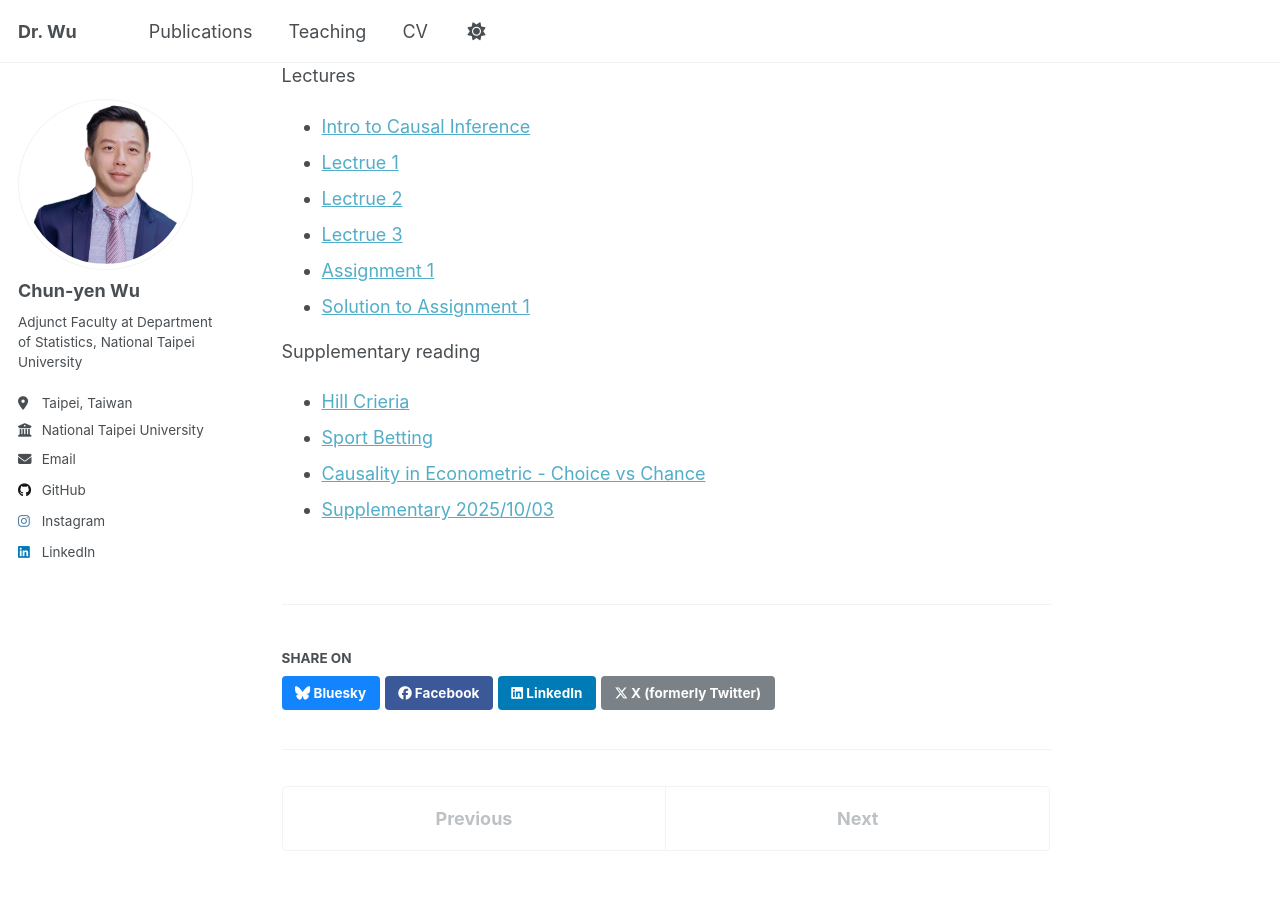
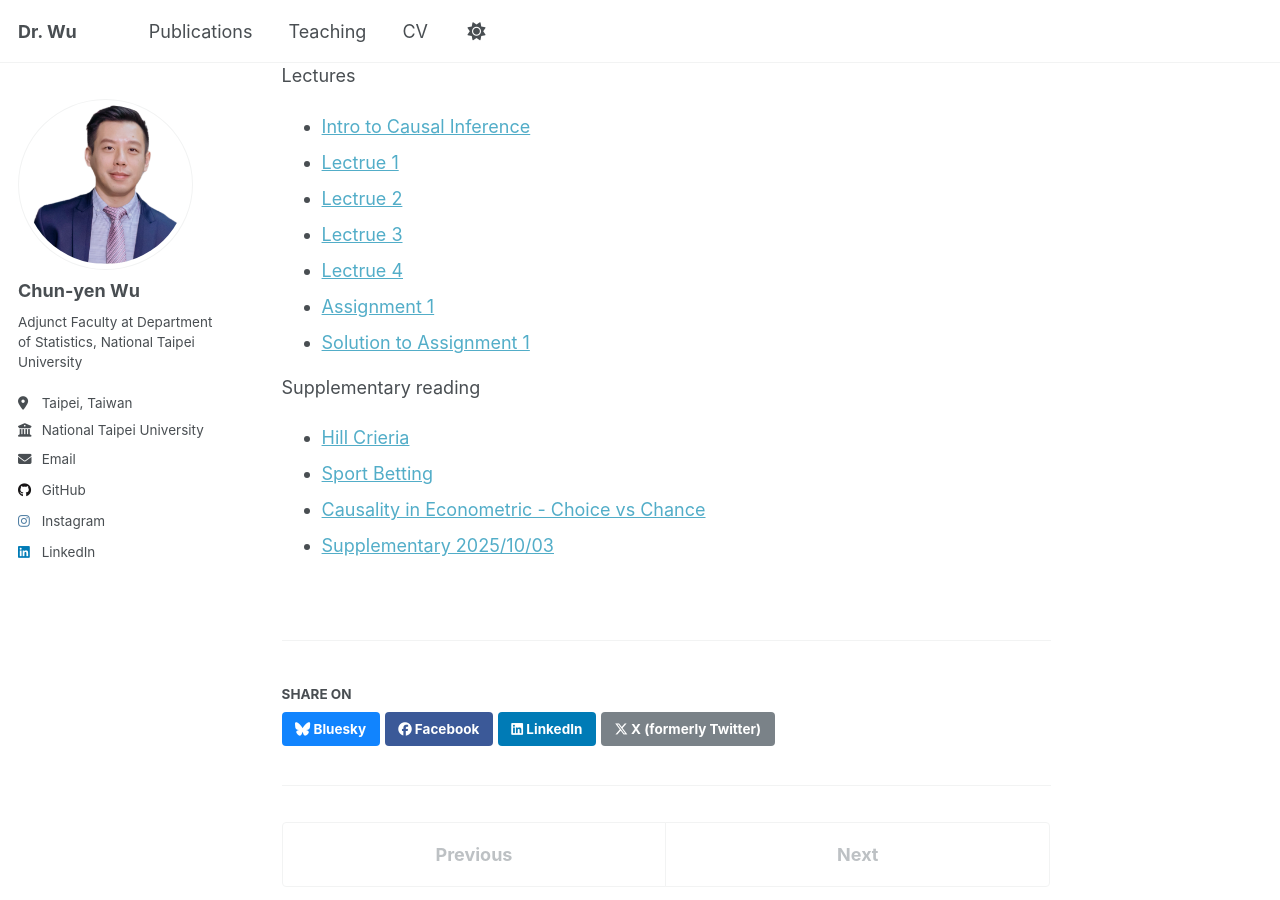
Before and after one commit to SashaWuNYCU/sashawunycu.github.io, a Jekyll site: the page built from _teaching/2025-1st-semester-teaching.md, in a window 1280 px wide and 900 px high, scrolled down 459 px. Built offline with Jekyll 4.4.1, drawn with Linux system fonts in a browser that asks for light colours; a script that is not in the unit is left out.

Commit message:
Add Lec4 in webside ver 251009

```diff
--- a/_teaching/2025-1st-semester-teaching.md
+++ b/_teaching/2025-1st-semester-teaching.md
@@ -23,6 +23,7 @@ Lectures
 - [Lectrue 1](http://sashawunycu.github.io/files/U4370/Lec1.pdf)
 - [Lectrue 2](http://sashawunycu.github.io/files/U4370/Lec2.pdf)
 - [Lectrue 3](http://sashawunycu.github.io/files/U4370/Lec3.pdf)
+- [Lectrue 4](http://sashawunycu.github.io/files/U4370/Lec4.pdf)
 - [Assignment 1](http://sashawunycu.github.io/files/U4370/U4370_HW1.pdf)
 - [Solution to Assignment 1](http://sashawunycu.github.io/files/U4370/U4370_HW1_Sol.pdf)
 
```
